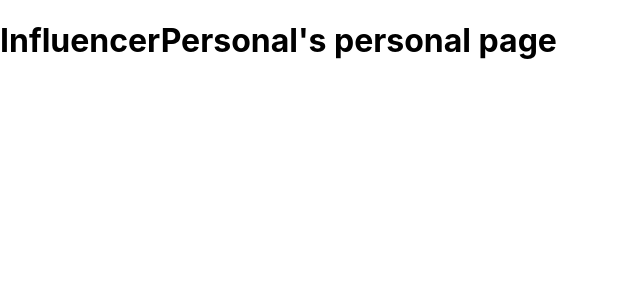
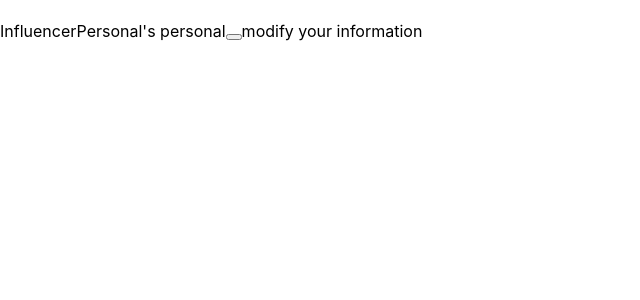
Before and after one commit to kei130bbca/warriors_app_hackathon, a React (Create React App) app in the folder front/: page /influencerpersonal in a window 1280 px wide. Shown: the top 300 px of the page, without its empty margins (0-640 px from the left). Built offline with nearby package versions, Linux system fonts and the light colour scheme.

Commit message:
create influencer's personal page

```diff
--- a/front/src/pages/InfluencerPersonal.js
+++ b/front/src/pages/InfluencerPersonal.js
@@ -2,11 +2,13 @@ import React from 'react';
 
 
 const InfluencerPersonal = () => {
-  return (
+
+    return (
       <div>
-          <h1>InfluencerPersonal's personal page</h1>
+          <h1 />InfluencerPersonal's personal
+          <button />modify your information
       </div>
-  );
+    );
 }
 
 export default InfluencerPersonal
```
